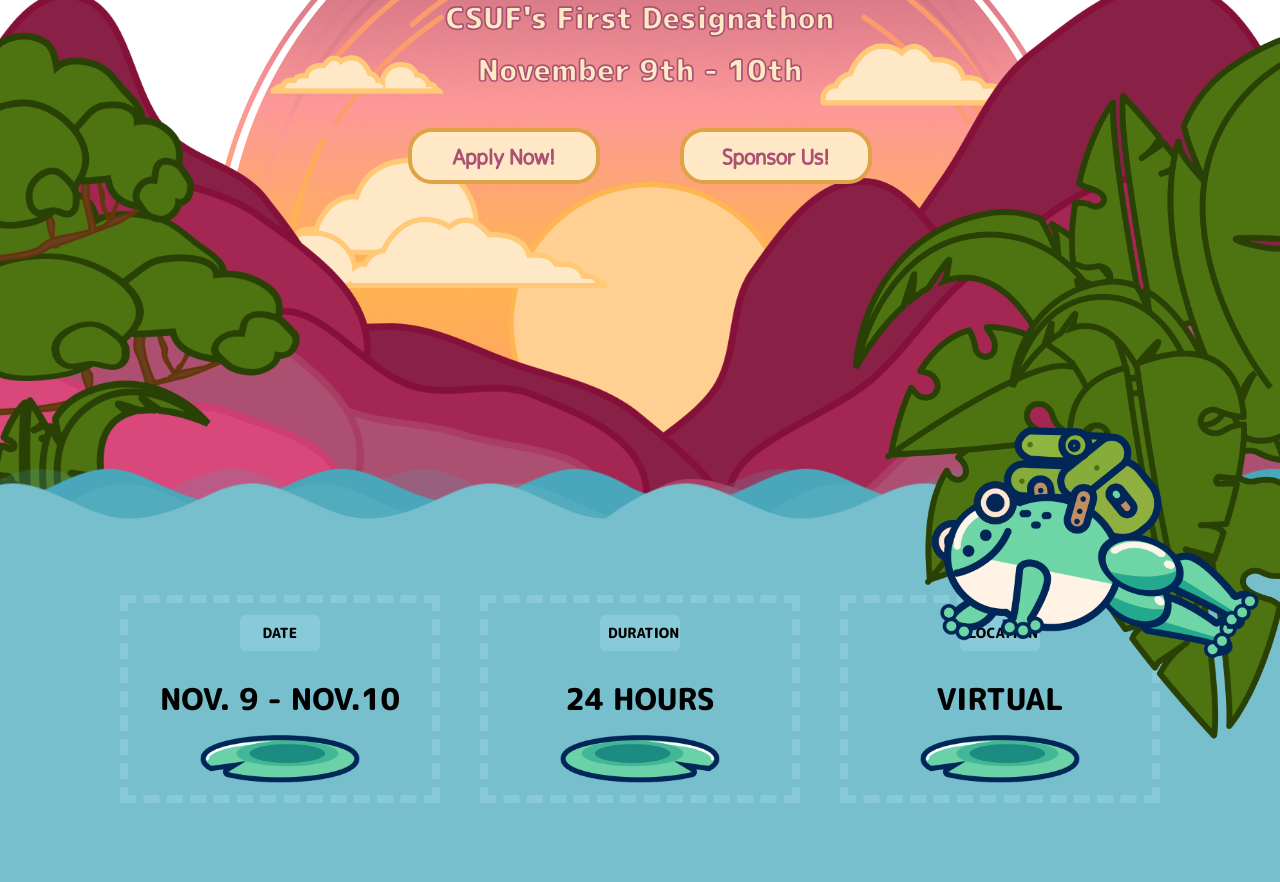
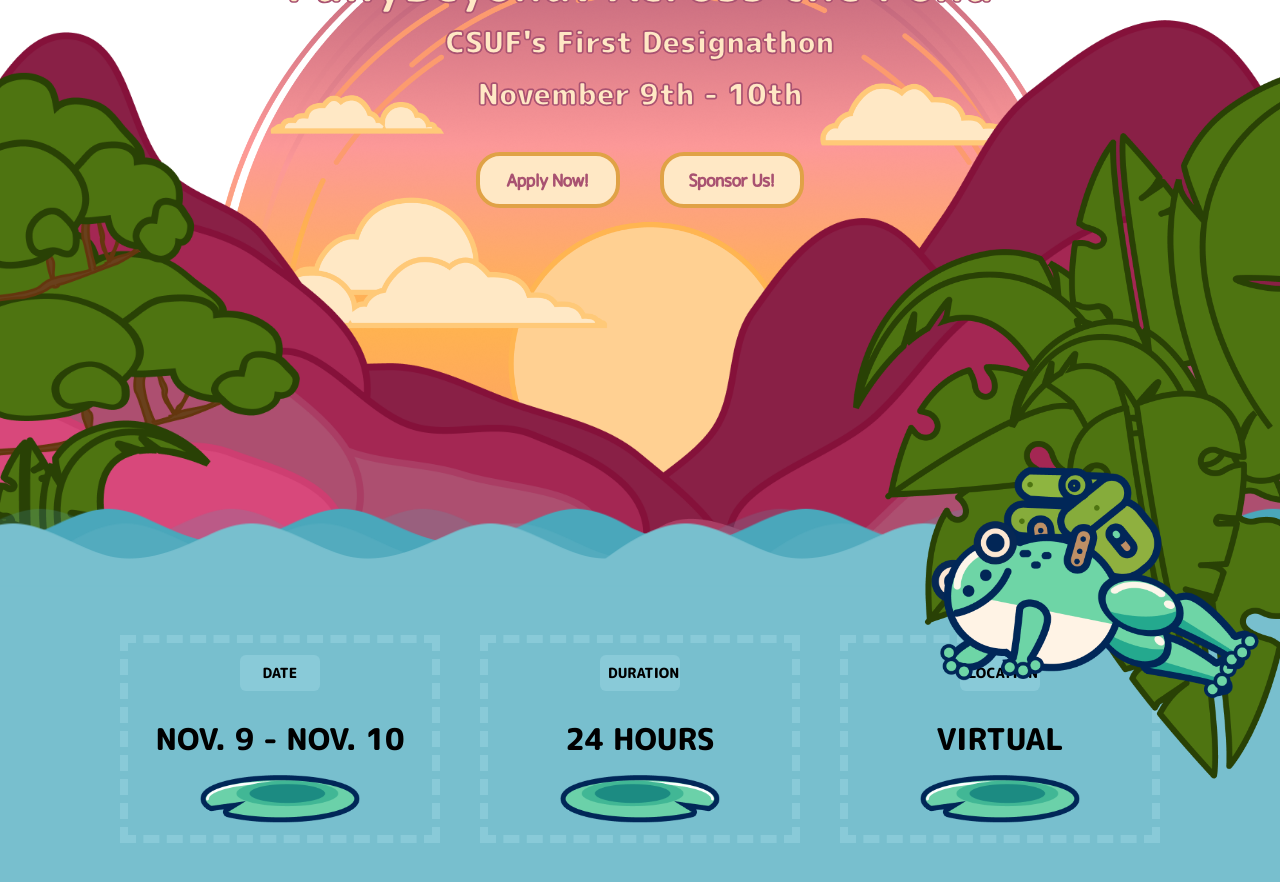
Before and after one commit to 26samaahmed/fullybeyond, a SvelteKit app: page / in a window 1280 px wide. Shown: the part 300-1182 px from the top of the page. Built offline with nearby package versions, Linux system fonts and the light colour scheme.

Commit message:
make it responsive on mobile and sm view

```diff
--- a/src/components/Landing.svelte
+++ b/src/components/Landing.svelte
@@ -16,31 +16,50 @@
 	import lotus_on_lilly_pad2 from '$lib/Assets/Landing/lotus_on_lilly_pad2.png';
 	import lilly_pad from '$lib/Assets/Landing/lilly_pad.png';
 	import opposite_lilly_pad from '$lib/Assets/Landing/opposite_lilly_pad.png';
+
+	let containers = [
+		{
+			title: "DATE",
+			description: "NOV. 9 - NOV. 10",
+			image: lilly_pad
+		},
+		{
+			title: "DURATION",
+			description: "24 HOURS",
+			image: opposite_lilly_pad
+		},
+		{
+			title: "LOCATION",
+			description: "VIRTUAL",
+			image: lilly_pad
+		}
+	];
+
 </script>
 
 <main>
 	<NavBar />
 	<div class="relative">
-		<img src={sunset} alt="Sunset" class="scale-150 object-cover mt-36 mb-48 max-w-full md:scale-100 md:w-3/4 md:block md:mx-auto md:mt-16 md:top-0 md:left-0 md:z-0 sm:mt-52" />
+		<img src={sunset} alt="Sunset" class="scale-150 object-cover mt-36 mb-48 max-w-full md:scale-125 lg:scale-100 md:w-3/4 md:block md:mx-auto md:mt-28 md:left-0 md:z-0 sm:mt-52" />
 		<img src={hills} alt="Hills" class="hidden md:w-full md:block md:ml-auto md:mr-auto md:left-0 md:absolute md:z-10 md:top-28" />
 		<!--<img src={grass} alt="Grass" class="hidden max-w-full top-64 object-cover sm:top-3/4 md:scale-100 md:w-full md:block md:ml-auto md:mr-auto md:left-0 absolute z-10" />-->
-		<img src={side_leaves} alt="Side Leaves" class="hidden md:block md:w-1/3 md:ml-auto md:mr-auto md:top-24 md:right-0 md:absolute z-30" />
+		<img src={side_leaves} alt="Side Leaves" class="hidden lg:block lg:w-1/3 md:ml-auto md:mr-auto md:top-24 md:right-0 md:absolute z-30" />
 
 
-    <div id="center-introduction" class="absolute w-full flex flex-col items-center text-[#FFE8C5] top-0 md:top-24">
-        <span class="text-4xl w-80 sm:w-full sm:text-4xl md:text-2xl lg:text-5xl z-10 font-extrabold text-center">
+    <div id="center-introduction" class="absolute w-full flex flex-col items-center text-[#FFE8C5] top-0 md:top-20">
+        <span class="text-4xl w-80 sm:w-full sm:text-4xl md:text-3xl lg:text-5xl z-10 font-extrabold text-center">
             FullyBeyond: Across the Pond
         </span>
-        <span class="text-2xl md:text-lg lg:text-3xl z-10 font-black mt-4 text-center">
+        <span class="text-2xl md:text-2xl lg:text-3xl z-10 font-black mt-4 text-center">
             CSUF's First Designathon
         </span>
-        <span class="text-2xl md:text-lg lg:text-3xl z-10 font-black mt-4 text-center">
+        <span class="text-2xl md:text-2xl lg:text-3xl z-10 font-black mt-4 text-center">
             November 9th - 10th
         </span>
 
-				<div class="flex flex-col sm:flex-row justify-center sm:space-x-20 mt-10 z-20">
-					<button class="text-xl mb-2 bg-[#FFE8C5] border-4 border-[#E0A246] rounded-3xl w-48 h-14 font-light sm:mb-0">Apply Now!</button>
-					<button class="text-xl bg-[#FFE8C5] border-4 border-[#E0A246] rounded-3xl w-48 h-14 font-light">Sponsor Us!</button>
+				<div class="flex flex-col sm:flex-row justify-center sm:space-x-20 md:space-x-10 mt-10 z-20">
+					<button class="text-xl md:text-base mb-2 bg-[#FFE8C5] border-4 border-[#E0A246] rounded-3xl w-48 md:w-36 h-14 font-light sm:mb-0">Apply Now!</button>
+					<button class="text-xl md:text-base bg-[#FFE8C5] border-4 border-[#E0A246] rounded-3xl w-48 md:w-36  h-14 font-light">Sponsor Us!</button>
 				</div>
 
     </div>
@@ -55,23 +74,15 @@
 			</div>
 
 			<div class="flex flex-col md:flex-row lg:flex-row items-center justify-center space-y-8 md:space-x-10 lg-space-x-20 md:space-y-0 mt-20 m-4">
-				<div class="border-dashed border-8 border-[#89CAD8] w-72 md:w-80 lg:w-80 h-52 relative flex items-center justify-center">
-						<p class="bg-[#CDF6FF] text-sm md:text-m p-2 rounded-md w-20 absolute top-3 text-center bg-opacity-20 font-extrabold">DATE</p>
-						<span class="text-[#000000] text-3xl sm:text-xl lg:text-3xl font-extrabold absolute">NOV. 9 - NOV.10</span>
-						<img src={lilly_pad} alt="Lilly Pad" class="absolute w-40 bottom-3 sm:w-28 md:w-40" />
-				</div>
 
-				<div class="border-dashed border-8 border-[#89CAD8] w-72 md:w-80 lg:w-80 h-52 relative flex items-center justify-center">
-						<p class="bg-[#CDF6FF] text-sm md:text-m p-2 rounded-md w-20 absolute top-3 text-center bg-opacity-20 font-extrabold">DURATION</p>
-						<span class="text-[#000000] text-3xl sm:text-xl lg:text-3xl font-extrabold absolute">24 HOURS</span>
-						<img src={opposite_lilly_pad} alt="Lilly Pad" class="absolute w-40 bottom-3 sm:w-28 md:w-40" />
-				</div>
+				{#each containers as containers}
+					<div class="border-dashed border-8 border-[#89CAD8] w-72 md:w-80 lg:w-80 h-52 relative flex items-center justify-center">
+						<p class="bg-[#CDF6FF] text-sm md:text-m p-2 rounded-md w-20 absolute top-3 text-center bg-opacity-20 font-extrabold">{containers.title}</p>
+						<span class="text-[#000000] text-3xl sm:text-xl lg:text-3xl font-extrabold absolute">{containers.description}</span>
+						<img src={containers.image} alt="Lilly Pad" class="absolute w-40 bottom-3 sm:w-28 md:w-40" />
+					</div>
+				{/each}
 
-				<div class="border-dashed border-8 border-[#89CAD8] w-72 md:w-80 lg:w-80 h-52 relative flex items-center justify-center">
-						<p class="bg-[#CDF6FF] text-sm md:text-m p-2 rounded-md w-20 absolute top-3 text-center bg-opacity-20 font-extrabold">LOCATION</p>
-						<span class="text-[#000000] text-3xl sm:text-xl lg:text-3xl font-extrabold absolute">VIRTUAL</span>
-						<img src={lilly_pad} alt="Lilly Pad" class="absolute w-40 bottom-3 sm:w-28 md:w-40" />
-				</div>
 			</div>
 
 		</div>
--- a/src/components/NavBar.svelte
+++ b/src/components/NavBar.svelte
@@ -39,7 +39,7 @@
 					</button>
 
 					<a href="/" class="text-2xl font-bold md:text-3xl px-5">
-						<img src={logo} alt="Fully Beyond" class="w-9" />
+						<img src={logo} alt="Fully Beyond" class="w-9 md:w-7" />
 					</a>
 					<h1 class="font-extrabold text-3xl sm:text-4xl md:text-xl md:mr-6">Fully Beyond</h1>
 
@@ -58,7 +58,7 @@
 					<div class="hidden md:flex items-center space-x-4 px-4">
 						{#each socialMedia as item}
 							<a href={item.link} target="_blank">
-								<img src={item.icon} alt={item.name} class="w-8" />
+								<img src={item.icon} alt={item.name} class="w-8 md:w-7" />
 							</a>
 						{/each}
 					</div>
```
